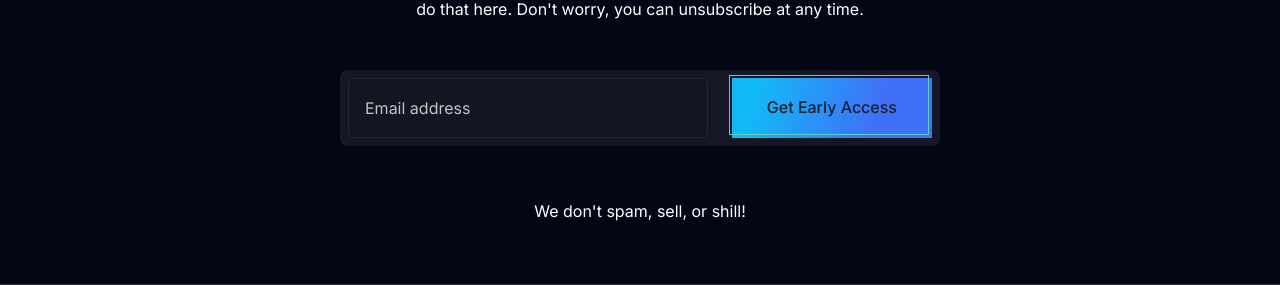
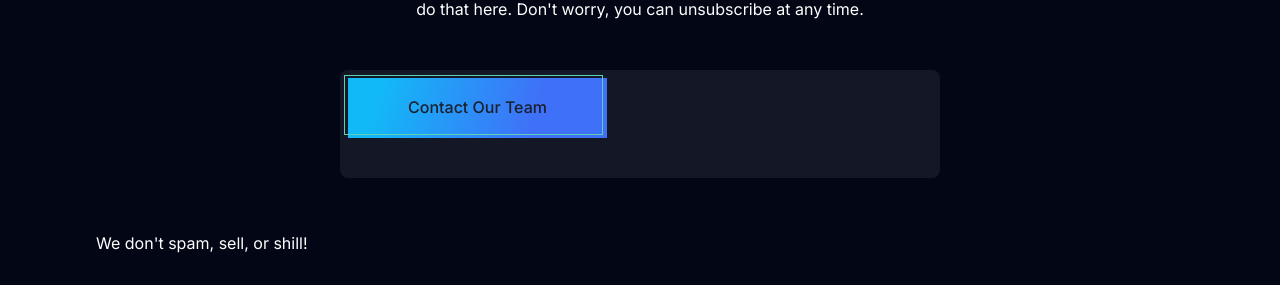
Before and after one commit to arunklu/pyxelchain.com, a Next.js app: page /newsletter in a window 1280 px wide. Shown: the part 515-800 px from the top of the page. Built offline with nearby package versions, Linux system fonts and the light colour scheme; no server answers; a web font is replaced by a local one.

Commit message:
updating main page to link to /services

```diff
--- a/src/components/newsletter-form.tsx
+++ b/src/components/newsletter-form.tsx
@@ -1,4 +1,5 @@
 import { Flex, FormControl, Input, Text } from '@chakra-ui/react'
+import Link from './link';
 import useDuplicateEmail from '@hooks/use-duplicate-email'
 import { showToast } from '@utils/toast-utils'
 import { useRouter } from 'next/router'
@@ -9,39 +10,9 @@ type NewsletterFormTypes = {
   autoAlign?: boolean
 }
 const NewsletterForm: React.FC<NewsletterFormTypes> = ({ autoAlign }) => {
-  const [email, setEmail] = React.useState<string>('')
-
-  const router = useRouter()
-
-  const isDuplicate = useDuplicateEmail(email)
-
-  const handleSubscribe = (e: React.FormEvent<HTMLFormElement>) => {
-    e.preventDefault()
-
-    if (isDuplicate) {
-      showToast(
-        "We've already got you on the list, but we're flattered you want to sign up for our email newsletters again.",
-        'error'
-      )
-    } else {
-      fetch('https://api.buttondown.email/v1/subscribers', {
-        method: 'POST',
-        headers: {
-          'Content-Type': 'application/json',
-          Authorization: `Token ${process.env.NEXT_PUBLIC_BUTTONDOWN_TOKEN}`,
-        },
-        body: JSON.stringify({ email }),
-      }).then(async (res) => {
-        if (res) {
-          showToast("You've subscribed to PyxelNews. Please check your email for confirmation.", 'success')
-          setEmail('')
-        }
-      })
-    }
-  }
 
   return (
-    <form method="post" className="embeddable-buttondown-form" onSubmit={handleSubscribe}>
+    <>
       <Flex
         mt={autoAlign ? '48px' : 0}
         direction={{ base: 'column', lg: 'row' }}
@@ -52,22 +23,14 @@ const NewsletterForm: React.FC<NewsletterFormTypes> = ({ autoAlign }) => {
         p={2}
         rounded="lg"
       >
-        <FormControl isRequired mr={{ base: 0, md: 6 }} mb={{ base: 3, lg: 0 }}>
-          <Input
-            value={email}
-            onChange={(e) => setEmail(e.target.value)}
-            name="email"
-            type="email"
-            placeholder="Email address"
-            _placeholder={{ color: '#C3C4C3' }}
-          />
-        </FormControl>
-        <Button type="submit">Get Early Access</Button>
+        <Link href="/services" display="flex" flexShrink={0} mb={8}>
+          <Button>Contact Our Team</Button>
+        </Link>
       </Flex>
-      <Text color="white" mt="53px" textAlign={router.pathname === '/newsletter' ? 'center' : 'start'}>
+      <Text color="white" mt="53px">
         We don't spam, sell, or shill!
       </Text>
-    </form>
+    </>
   )
 }
 
```
